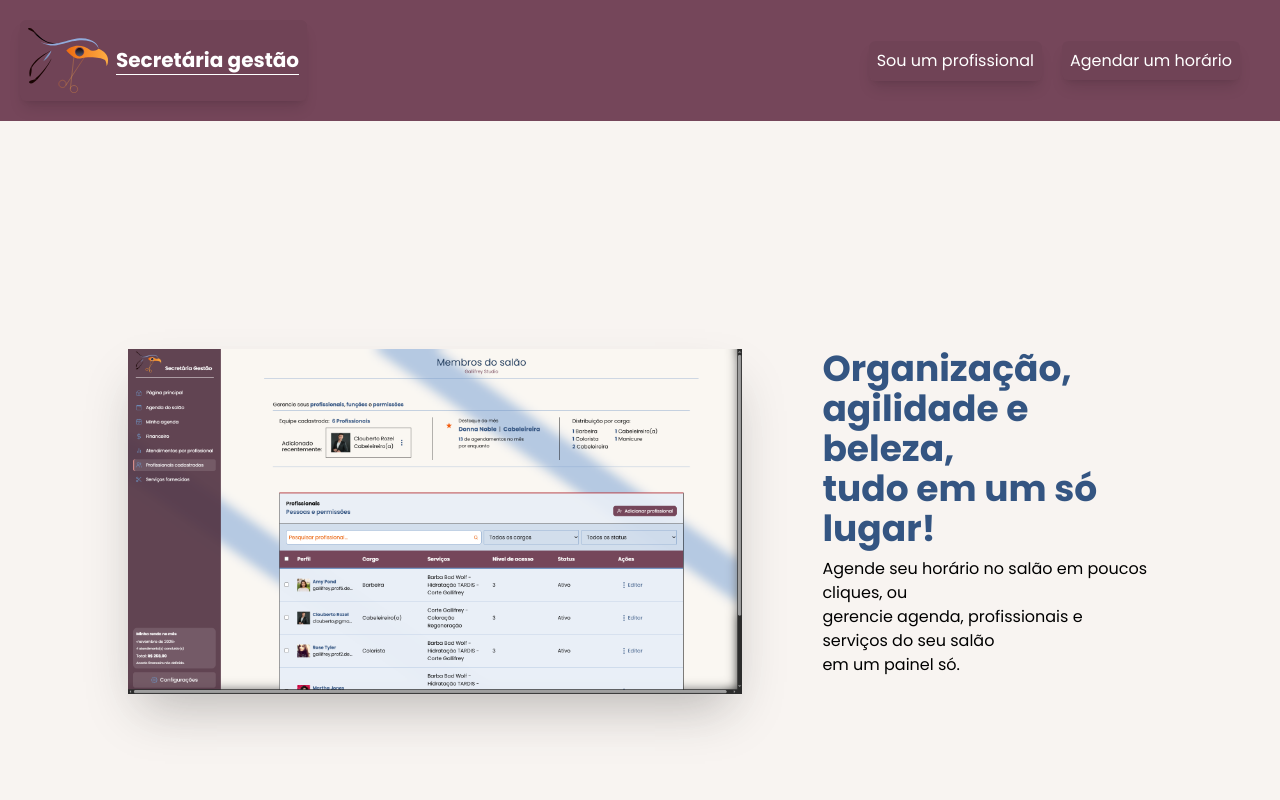
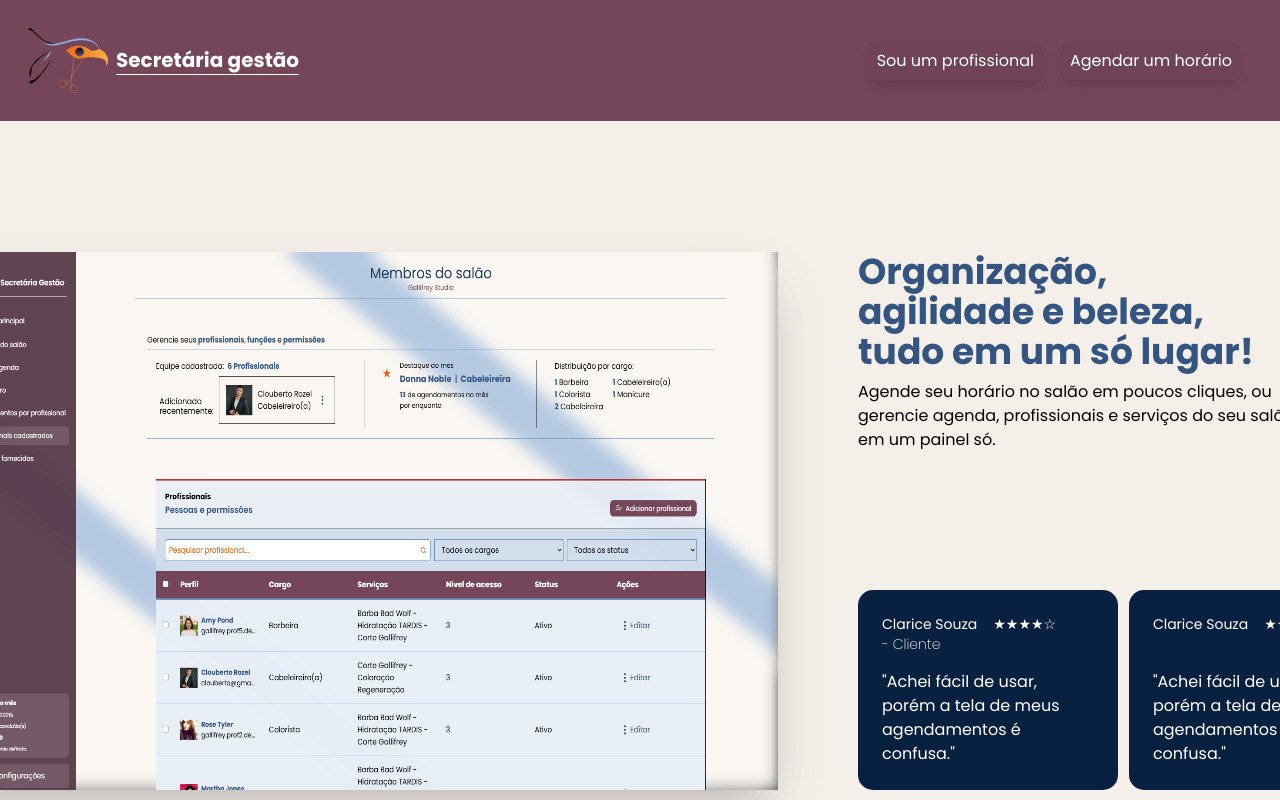
Before and after one commit to Secretaria-Gestao/TCC-ETEC, a React (Vite) app in the folder web/: page / in a window 1280 px wide. Built offline with nearby package versions, Linux system fonts and the light colour scheme.

Commit message:
Continuando o layout

```diff
--- a/web/src/global.css
+++ b/web/src/global.css
@@ -28,7 +28,7 @@
     --color-azul-po: #B5C9E2;
     --color-azul-ceu: #6F93C2;
     --color-azul-medio: #3F6494;
-    --color-azul-profundo: #1F3A5C;
+    --color-azul-profundo: #092140;
 
     /* Alertas */
     --color-laranja: #EB620A;
@@ -95,6 +95,11 @@ button[disabled] {
 .main-principal {
     @apply w-dvw min-h-dvh bg-no-repeat bg-fixed bg-center ;
     background: repeating-linear-gradient(to top right, var(--fundo-pagina) 10% 35%, var(--color-azul-po) 35% 40%, var(--fundo-pagina) 40% 45%);
+}
+
+.main-principal-escuro {
+    @apply w-dvw min-h-dvh bg-no-repeat bg-fixed bg-center ;
+    background: repeating-linear-gradient(to top right, var(--color-azul-profundo) 10% 35%, var(--color-cobre) 35% 40%, var(--color-azul-profundo) 40% 45%);
 }
 
 /* O blur fica numa camada atrás do conteúdo, e não num ancestral dele: backdrop-filter num ancestral faz dele a
--- a/web/src/pages/Homepage/components/CardAcesso/CardAcesso.css
+++ b/web/src/pages/Homepage/components/CardAcesso/CardAcesso.css
@@ -1,24 +1,21 @@
-.homepage-CardAcesso {
+.secao-card-comentarios{
+    display: grid;
+    width: 84%;
+    margin-top: 10%;
+    grid-column-gap: 1%;
+    grid-template-columns: 1fr 1fr 1fr 1fr 1fr;
+    overflow-x: auto;
+    scrollbar-width: thin;
+    scrollbar-color: var(bg-azul-profundo) transparent;
+    justify-content: space-between;
+}
+
+.card-comentarios{
+    height: 200px;
+    width: 260px;
+    padding: 1.5rem;
+    border-radius: 15px;
     display: flex;
     flex-direction: column;
-    align-items: center;
-    width: max-content;
-    min-width: 320px;
-    border: 2px solid var(--borda-suave);
-    background-color: var(--fundo-cartao);
-    backdrop-filter: blur(10px);
-    border-radius: 35px;
-    padding: 45px;
-    text-decoration: none;
-    color: var(--texto);
-
+    justify-content: space-between;
 }
-
-.homepage-link {
-    text-decoration: none;
-    background-color: var(--borda-suave);
-    padding: 5px;
-    border-radius: 10px;
-    margin-top: 10px;
-    color: var(--texto);
-}
--- a/web/src/pages/Homepage/components/CardAcesso/CardAcesso.jsx
+++ b/web/src/pages/Homepage/components/CardAcesso/CardAcesso.jsx
@@ -9,10 +9,10 @@ function CardAcesso() {
 
   return (
     <div className='h-dvh overflow-x-hidden'>
-      <div className='h-full w-dvw bg-areia/20'>
+      <div className='h-full w-dvw bg-areia/30'>
 
         <header className='bg-ameixa flex p-5 gap-2 justify-between'>
-          <div className='flex items-center gap-2 bg-[#704356] p-2 rounded-md shadow-lg'>
+          <div className='flex items-center gap-2 p-2'>
             <img className="shrink-0 w-20" src="/logo_SVG.svg" alt="" />
 
             <div>
@@ -54,23 +54,49 @@ function CardAcesso() {
 
         </header>
 
-        <main className='h-full flex items-center bg  justify-center w-8/10 place-self-center'>
-          <div className='flex  gap-20 '>
+        <main className='h-full flex items-center justify-center w-8/10 place-self-center'>
+          <div className='flex gap-20 '>
 
             <img src="/imagem_homepage1.png" alt="" className='w-6/10 shadow-2xl' />
 
-            <div className='place-self-start h-max flex flex-col gap-2'>
+            <div className='place-self-center h-max flex flex-col gap-2'>
               <b className='text-4xl'>Organização, <br /> agilidade e beleza, <br /> tudo em um só lugar!</b>
               <p className=''>
                 Agende seu horário no salão em poucos cliques, ou <br /> gerencie agenda, profissionais e serviços do seu salão <br /> em um painel só.
               </p>
+              <div className='secao-card-comentarios'>
+                <div className='bg-azul-profundo text-white card-comentarios'>
+                  <div className='text-sm gap-4 flex'> Clarice Souza <div>★★★★☆</div></div>
+                  <p className='font-extralight text-sm -mt-4'> - Cliente </p>
+                  <p >"Achei fácil de usar, porém a tela de meus agendamentos é confusa."</p>
+                </div>
+                <div className='bg-azul-profundo text-white card-comentarios'>
+                  <div className='text-sm gap-4 flex'>Clarice Souza <div>★★★★☆</div> </div>
+                  <p >"Achei fácil de usar, porém a tela de meus agendamentos é confusa."</p>
+                </div>
+                <div className='bg-azul-profundo text-white card-comentarios'>
+                  <div className='text-sm gap-4 flex'> Clarice Souza <div>★★★★☆</div></div>
+                  <p className='font-extralight text-sm -mt-4'> - Cliente </p>
+                  <p >"Achei fácil de usar, porém a tela de meus agendamentos é confusa."</p>
+                </div>
+                <div className='bg-azul-profundo text-white card-comentarios'>
+                  <div className='text-sm gap-4 flex'> Clarice Souza <div>★★★★☆</div></div>
+                  <p className='font-extralight text-sm -mt-4'> - Cliente </p>
+                  <p >"Achei fácil de usar, porém a tela de meus agendamentos é confusa."</p>
+                </div>
+                <div className='bg-azul-profundo text-white card-comentarios'>
+                  <div className='text-sm gap-4 flex'> Clarice Souza <div>★★★★☆</div></div>
+                  <p className='font-extralight text-sm -mt-4'> - Cliente </p>
+                  <p >"Achei fácil de usar, porém a tela de meus agendamentos é confusa."</p>
+                </div>
+              </div>
             </div>
           </div>
         </main>
 
       </div>
 
-      <div className='h-full w-dvw bg-amber-950 text-white'>
+      <div className='h-full w-dvw bg-azul-profundo text-white'>
         <main className='h-full flex items-center   justify-center w-7/10 place-self-center'>
           <div className='flex  gap-20 '>
 
```
Also changed, not shown: web/public/imagem_homepage1.png.
